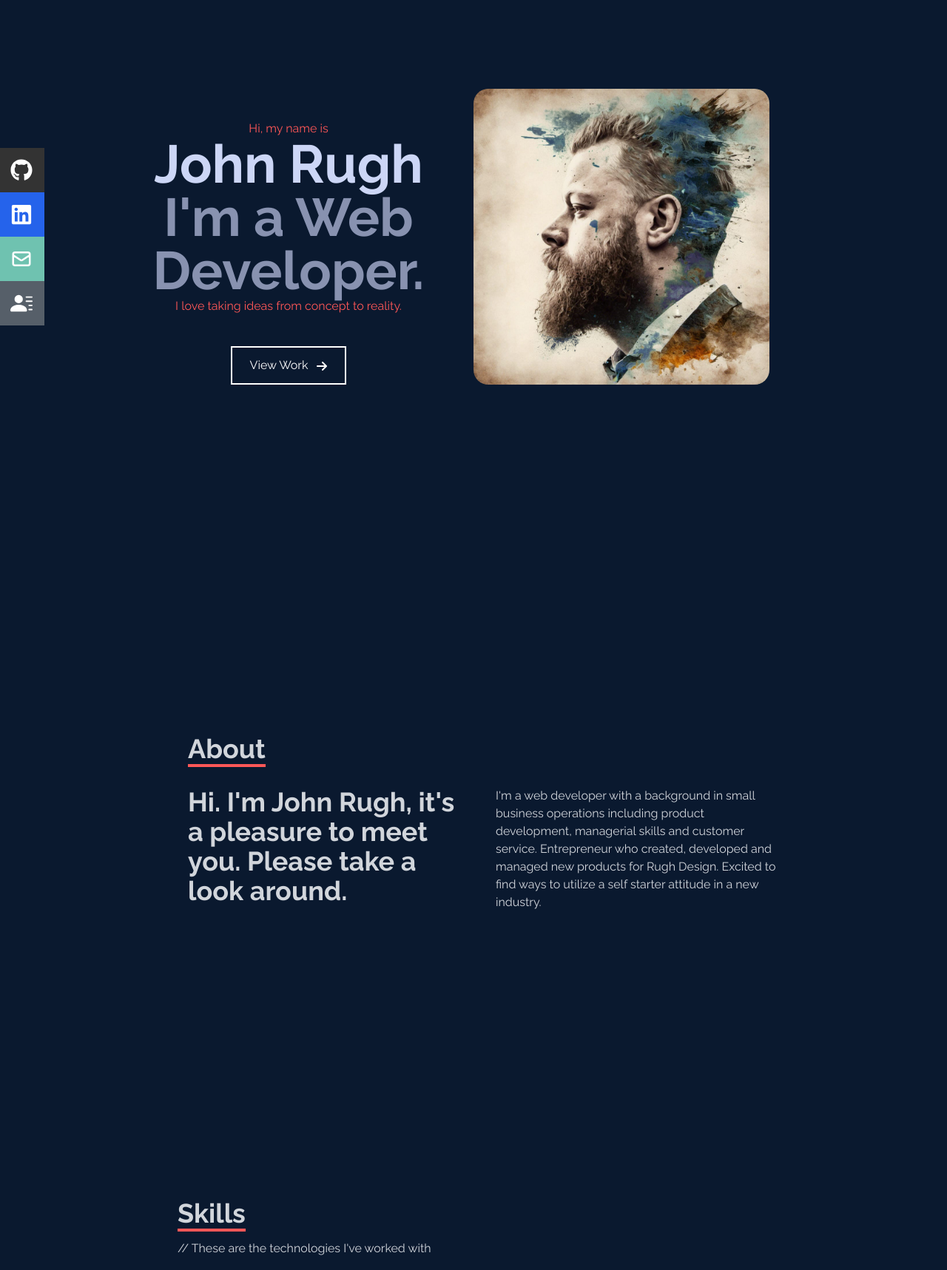
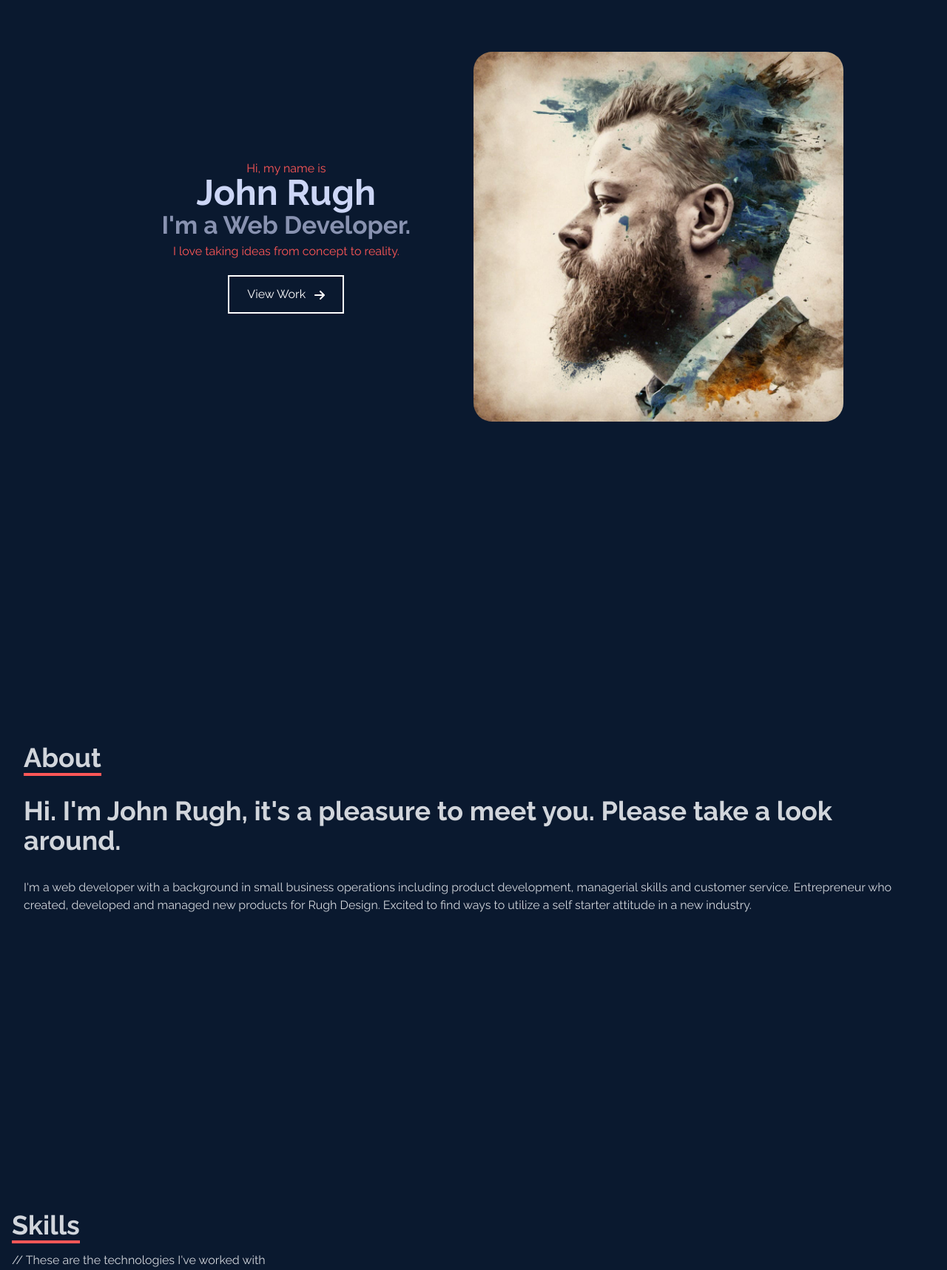
Before and after one commit to roodhouse/python-portfolio, a Flask app: page / in a window 1280 px wide. Shown: the part 80-1797 px from the top of the page at 74% size. Run offline with Flask 3, Linux system fonts and the light colour scheme; some libraries are stand-ins or nearby versions.

Commit message:
landscape View is done

```diff
--- a/static/css/styles.css
+++ b/static/css/styles.css
@@ -13,6 +13,10 @@
 }
 
 #largeWidthSetup {
+    display: none;
+}
+
+#socialIcons {
     display: none;
 }
 
@@ -700,21 +717,36 @@
             flex-direction: column;
         }
 
+        #homeCopyContainer > :nth-child(-n+2) {
+            display: none;
+        }
+
+        #largeWidthSetup {
+            display: flex;
+            flex-direction: column;
+            align-items: center;
+        }
+
         #homeContainerTwo {
             max-width: 1000px;
         }
 
         #homeCopyContainer {
             display: flex;
+            flex-direction: row;
+            flex-wrap: wrap;
+            align-items: center;
+            justify-content: space-between;
+        }
+
+        #homeCopyText {
+            display: flex;
             flex-direction: column;
             align-items: center;
         }
 
-        #homeCopyText {
-            order: 1;
-            display: flex;
-            flex-direction: column;
-            align-items: center;
+        #homeImageContainer {
+            max-width: 45%;
         }
 
         .johnImg {
@@ -747,12 +779,10 @@
         #viewWork {
             text-decoration: none;
             padding-top: 1rem;
-            order: 3;
         }
 
         .viewMore {
             padding-top: 1rem;
-            order: 3;
         }
 
         .viewMoreButton {
@@ -783,15 +813,19 @@
             transition: transform 0.3s ease;
         }
 
-        .homeImageContainer {
-            order: 2;
-        }
-
         /* about section */
 
         #aboutWrapper, #skillsWrapper, #workWrapper, #contactWrapper {
             background-color: #0a192f;
             color: #d1d5db;
+        }
+
+        #aboutWrapper {
+            padding: 2rem 1rem 0 1rem;
+        }
+
+        #aboutPara p {
+            margin-bottom: 0;
         }
 
         .g-2rem {
@@ -1075,9 +1118,17 @@
             line-height: 3rem;
         }
 
+        .navbar-expand-lg {
+            justify-content: space-between;
+        }
+
         #homeImageContainer {
             max-width: 50%;
             display: flex;
+        }
+
+        #largeWidthSetup {
+            height: initial;
         }
 
         .tagLine {
@@ -1088,7 +1139,7 @@
             display: flex;
             justify-content: center;
             width: 100%;
-            padding: 0;
+            padding: 20px 0 0 0;
         }
 
         #viewWork {
--- a/templates/header/navbar.html
+++ b/templates/header/navbar.html
@@ -25,7 +25,7 @@
     </div>
 
     <!-- Social Icons -->
-    <div id="socialIcons" class="d-none d-lg-flex ">
+    <div id="socialIcons" class="">
         <ul class="p-0">
             {% for s in social %}
                 <li id="{{s.name}}" class="socialClass" style="background-color: {{s.bg_color}};">
```
Also changed, not shown: other parts of static/css/styles.css (+45 -21 lines).
